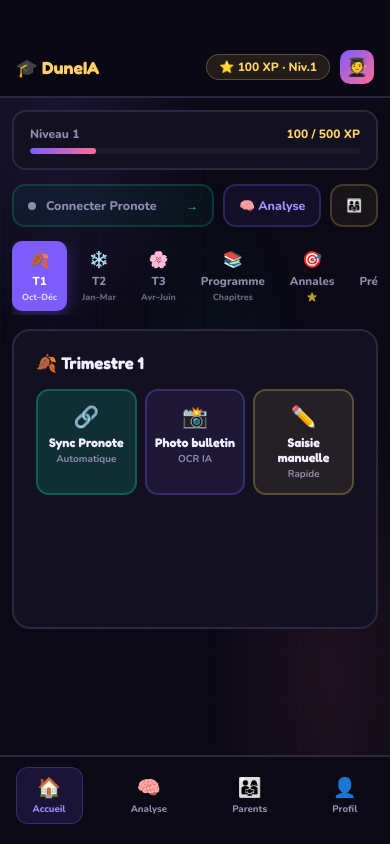
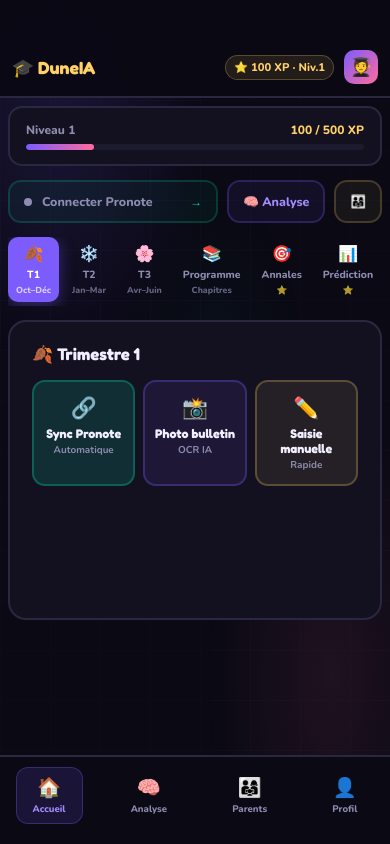
Before and after one commit to oboudri-web/duneia-frontend, a Next.js app: page /app in a window 390 px wide. Built offline with nearby package versions, Linux system fonts and the light colour scheme; sample sign-in values are in the browser's storage.

Commit message:
fix: app responsive mobile

```diff
--- a/app/app/page.tsx
+++ b/app/app/page.tsx
@@ -406,16 +406,16 @@ Commence par un diagnostic en 2 phrases.`
   }
 
   return (
-    <div style={{minHeight:'100vh', position:'relative', zIndex:1, overflowX:'hidden', maxWidth:'100vw'}}>
-      <nav style={{position:'sticky', top:0, zIndex:100, background:'rgba(10,9,20,0.95)', backdropFilter:'blur(20px)', borderBottom:'2px solid #2a2740', paddingTop:'50px', paddingLeft:'16px', paddingRight:'16px', paddingBottom:'12px', display:'flex', alignItems:'center', gap:'12px'}}>
+    <div style={{minHeight:'100vh', position:'relative', zIndex:1, overflowX:'hidden', width:'100%'}}>
+      <nav style={{position:'sticky', top:0, zIndex:100, background:'rgba(10,9,20,0.95)', backdropFilter:'blur(20px)', borderBottom:'2px solid #2a2740', padding:'50px 12px 12px 12px', display:'flex', alignItems:'center', gap:'8px', width:'100%', boxSizing:'border-box'}}>
         <div style={{fontFamily:'Fredoka,sans-serif', fontSize:'1.1rem', fontWeight:700, color:'#ffd166', cursor:'pointer'}} onClick={()=>router.push('/')}>🎓 DuneIA</div>
         <div style={{marginLeft:'auto', display:'flex', alignItems:'center', gap:'10px'}}>
-          <div style={{background:'rgba(255,209,102,0.1)', border:'1px solid rgba(255,209,102,0.25)', borderRadius:'100px', padding:'4px 12px', fontSize:'0.75rem', fontWeight:800, color:'#ffd166'}}>⭐ {xp} XP · Niv.{level}</div>
+          <div style={{background:'rgba(255,209,102,0.1)', border:'1px solid rgba(255,209,102,0.25)', borderRadius:'100px', padding:'4px 8px', fontSize:'0.7rem', fontWeight:800, color:'#ffd166', whiteSpace:'nowrap'}}>⭐ {xp} XP · Niv.{level}</div>
           <div style={{width:'34px', height:'34px', borderRadius:'10px', background:'linear-gradient(135deg,#7c5cfc,#ff6b9d)', display:'flex', alignItems:'center', justifyContent:'center', fontSize:'1.1rem', cursor:'pointer'}} onClick={()=>router.push('/profil')}>{user?.avatar || '🧑‍🎓'}</div>
         </div>
       </nav>
 
-      <div style={{width:'100%', maxWidth:'680px', margin:'0 auto', padding:'12px', boxSizing:'border-box', overflowX:'hidden'}}>
+      <div style={{width:'100%', maxWidth:'680px', margin:'0 auto', padding:'8px', boxSizing:'border-box', overflowX:'hidden'}}>
         <div style={{background:'#131120', border:'2px solid #2a2740', borderRadius:'14px', padding:'14px 16px', marginBottom:'14px'}}>
           <div style={{display:'flex', justifyContent:'space-between', marginBottom:'6px'}}>
             <span style={{fontSize:'0.75rem', fontWeight:800, color:'#8e8cb0'}}>Niveau {level}</span>
@@ -442,7 +442,7 @@ Commence par un diagnostic en 2 phrases.`
 
         <div style={{display:'flex', gap:'5px', overflowX:'auto', marginBottom:'14px', paddingBottom:'4px'}}>
           {TABS.map(tab=>(
-            <button key={tab.id} onClick={()=>handleTab(tab)} style={{flexShrink:0, display:'flex', flexDirection:'column', alignItems:'center', gap:'2px', padding:'8px 10px', borderRadius:'10px', border:'none', cursor:'pointer', background:activeTab===tab.id?'#7c5cfc':'transparent', color:activeTab===tab.id?'white':'#8e8cb0', fontFamily:'Nunito,sans-serif', fontWeight:800, fontSize:'0.72rem', boxShadow:activeTab===tab.id?'0 4px 16px rgba(124,92,252,0.38)':'none', transition:'all 0.2s'}}>
+            <button key={tab.id} onClick={()=>handleTab(tab)} style={{flexShrink:0, display:'flex', flexDirection:'column', alignItems:'center', gap:'2px', padding:'6px 8px', borderRadius:'10px', border:'none', cursor:'pointer', background:activeTab===tab.id?'#7c5cfc':'transparent', color:activeTab===tab.id?'white':'#8e8cb0', fontFamily:'Nunito,sans-serif', fontWeight:800, fontSize:'0.65rem', boxShadow:activeTab===tab.id?'0 4px 16px rgba(124,92,252,0.38)':'none', transition:'all 0.2s'}}>
               <span style={{fontSize:'1rem'}}>{tab.icon}</span>
               {tab.label}
               <span style={{fontSize:'0.55rem', opacity:0.7}}>{tab.sub}</span>
--- a/capacitor.config.ts
+++ b/capacitor.config.ts
@@ -3,7 +3,11 @@ import type { CapacitorConfig } from '@capacitor/cli';
 const config: CapacitorConfig = {
   appId: 'fr.duneia.app',
   appName: 'DuneIA',
-  webDir: 'out'
+  webDir: 'out',
+  server: {
+    url: 'https://duneia-frontend.vercel.app',
+    cleartext: false
+  }
 };
 
 export default config;
```
Also changed, not shown: 1 other file (tests, documents, lock files or other folders).
